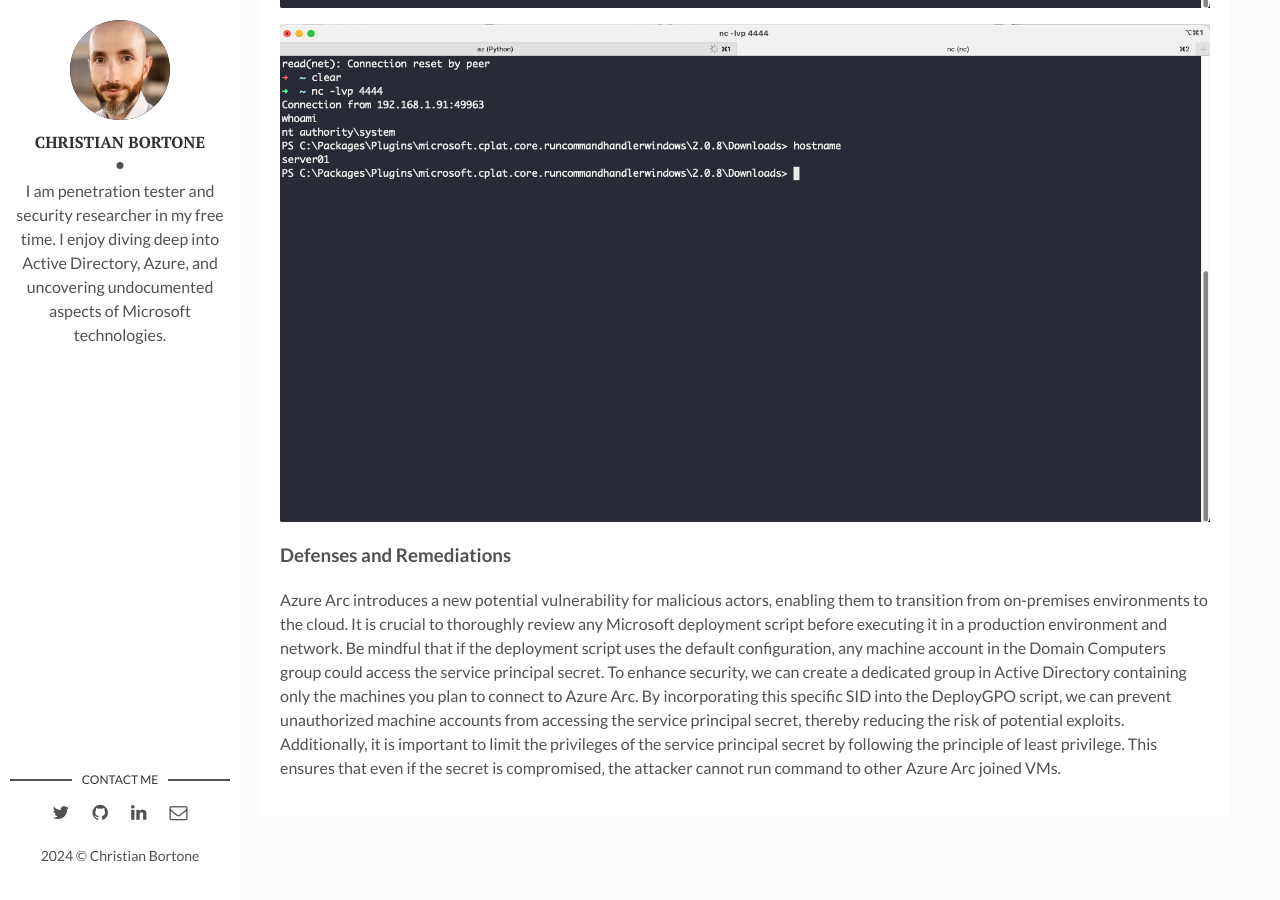
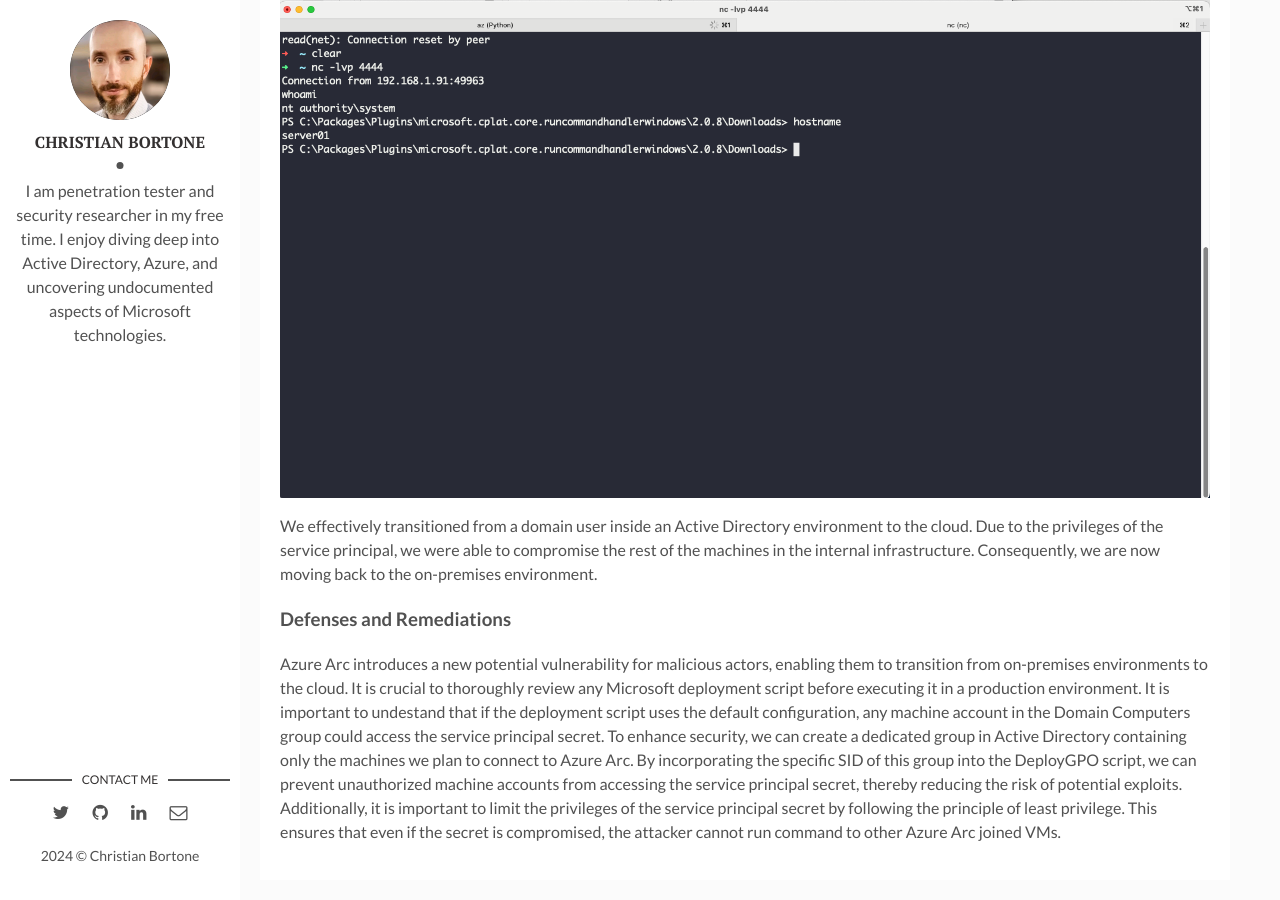
Before and after one commit to xybytes/xybytes.github.io, a Jekyll site: the page built from _posts/2024-06-16-Abusing-Azure-Arc.markdown, in a window 1280 px wide and 900 px high, scrolled down 11575 px. Built offline with Jekyll 4.4.1, drawn with Linux system fonts in a browser that asks for light colours; some of the changed text lies outside the part shown.

Commit message:
Update 2024-06-16-Abusing-Azure-Arc.markdown

````diff
--- a/_posts/2024-06-16-Abusing-Azure-Arc.markdown
+++ b/_posts/2024-06-16-Abusing-Azure-Arc.markdown
@@ -118,7 +118,7 @@ Import-Module $PSScriptRoot\AzureArcDeployment.psm1
 $encryptedSecret = [DpapiNgUtil]::ProtectBase64($descriptor, $ServicePrincipalSecret)
 ```
 
-This poses a significant security risk if this script is not modified and left with its default settings. In this scenario, any machine account in the Domain Computers group can decrypt this secret. From an attack perspective, it is not very difficult to create a new machine account in a vulnerable environment, for example, through _machine account quota_ misconfiguration, and use it to decrypt the service principal secret.
+This poses a significant security risk if this script is not modified and left with its default settings. <u>In this scenario, any machine account in the Domain Computers group can decrypt this secret.</u> From an attack perspective, it is not very difficult to create a new machine account in a vulnerable environment, for example, through _machine account quota_ misconfiguration, and use it to decrypt the service principal secret.
 
 Indeed, upon inspecting the _EnableAzureArc.ps1_ script, it becomes apparent that the script leverages the _UnprotectBase64_ function for decrypting the secret. As this function is executed by the machine, it possesses the required privileges to successfully decrypt the secret.
 
@@ -158,7 +158,7 @@ At this stage, we need to authenticate using this account. We can either utilize
 
 ![rubeus]({{site.baseurl}}/assets/img/Azure_Arc/rubeus.png)
 
-By having the TGT for FAKE01 stored in memory, we can use the following script (_dec.ps1_) to decrypt the service principal secret.
+By having the TGT for _FAKE01_ stored in memory, we can use the following script (_dec.ps1_) to decrypt the service principal secret.
 
 ```powershell
 Import-Module .\AzureArcDeployment.psm1
@@ -183,6 +183,8 @@ In the example above, we got a reverse shell from a server we discovered, named
 
 ![shell03]({{site.baseurl}}/assets/img/Azure_Arc/shell_04.png)
 
+We effectively transitioned from a domain user inside an Active Directory environment to the cloud. Due to the privileges of the service principal, we were able to compromise the rest of the machines in the internal infrastructure. Consequently, we are now moving back to the on-premises environment.
+
 ### Defenses and Remediations
 
-Azure Arc introduces a new potential vulnerability for malicious actors, enabling them to transition from on-premises environments to the cloud. It is crucial to thoroughly review any Microsoft deployment script before executing it in a production environment and network. Be mindful that if the deployment script uses the default configuration, any machine account in the Domain Computers group could access the service principal secret. To enhance security, we can create a dedicated group in Active Directory containing only the machines you plan to connect to Azure Arc. By incorporating this specific SID into the DeployGPO script, we can prevent unauthorized machine accounts from accessing the service principal secret, thereby reducing the risk of potential exploits. Additionally, it is important to limit the privileges of the service principal secret by following the principle of least privilege. This ensures that even if the secret is compromised, the attacker cannot run command to other Azure Arc joined VMs.
+Azure Arc introduces a new potential vulnerability for malicious actors, enabling them to transition from on-premises environments to the cloud. It is crucial to thoroughly review any Microsoft deployment script before executing it in a production environment. It is important to undestand that if the deployment script uses the default configuration, any machine account in the Domain Computers group could access the service principal secret. To enhance security, we can create a dedicated group in Active Directory containing only the machines we plan to connect to Azure Arc. By incorporating the specific SID of this group into the DeployGPO script, we can prevent unauthorized machine accounts from accessing the service principal secret, thereby reducing the risk of potential exploits. Additionally, it is important to limit the privileges of the service principal secret by following the principle of least privilege. This ensures that even if the secret is compromised, the attacker cannot run command to other Azure Arc joined VMs.
````
Also changed, not shown: other parts of _posts/2024-06-16-Abusing-Azure-Arc.markdown (+3 -3 lines).
